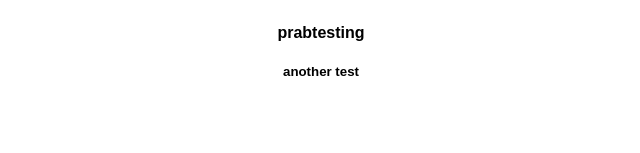
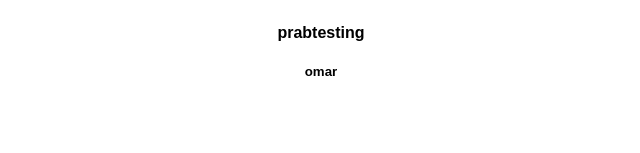
Before and after one commit to hamima27/The-Flat-Finder, a React (Create React App) app: page / in a window 1280 px wide. Shown: the part 147-300 px from the top of the page, without its empty margins (319-959 px from the left). Built offline with nearby package versions, Linux system fonts and the light colour scheme.

Commit message:
initial commit

```diff
--- a/src/App.js
+++ b/src/App.js
@@ -7,7 +7,7 @@ export default function App() {
       <h2>Isha testing!</h2>
       <h3>hello!!!!</h3>
       <h4>prabtesting</h4>
-      <h5>another test</h5>
+      <h5>omar</h5>
     </div>
   );
 }
```
